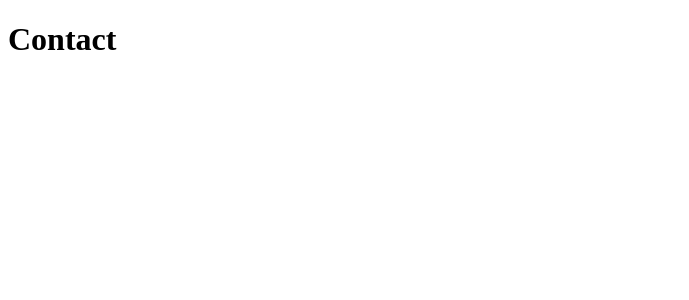
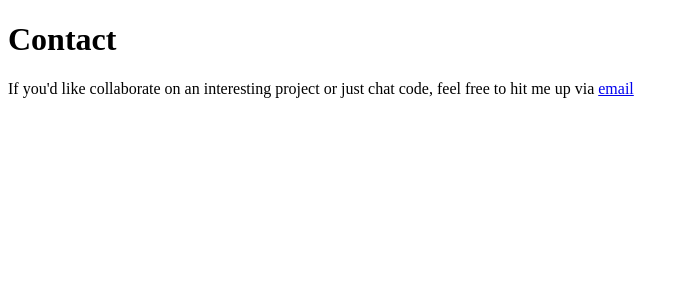
Before and after one commit to jtreeves/portfolio-react, a React (Create React App) app: page /contact in a window 1280 px wide. Shown: the top 300 px of the page, without its empty margins (0-689 px from the left). Built offline with nearby package versions, Linux system fonts and the light colour scheme.

Commit message:
[Contact] Add basic call to action; link to email

```diff
--- a/src/pages/Contact.jsx
+++ b/src/pages/Contact.jsx
@@ -2,6 +2,7 @@ function Contact() {
     return (
         <main>
             <h1>Contact</h1>
+            <p>If you'd like collaborate on an interesting project or just chat code, feel free to hit me up via <a href='mailto:jr@jacksonreeves.com'>email</a></p>
         </main>
     )
 }
```
